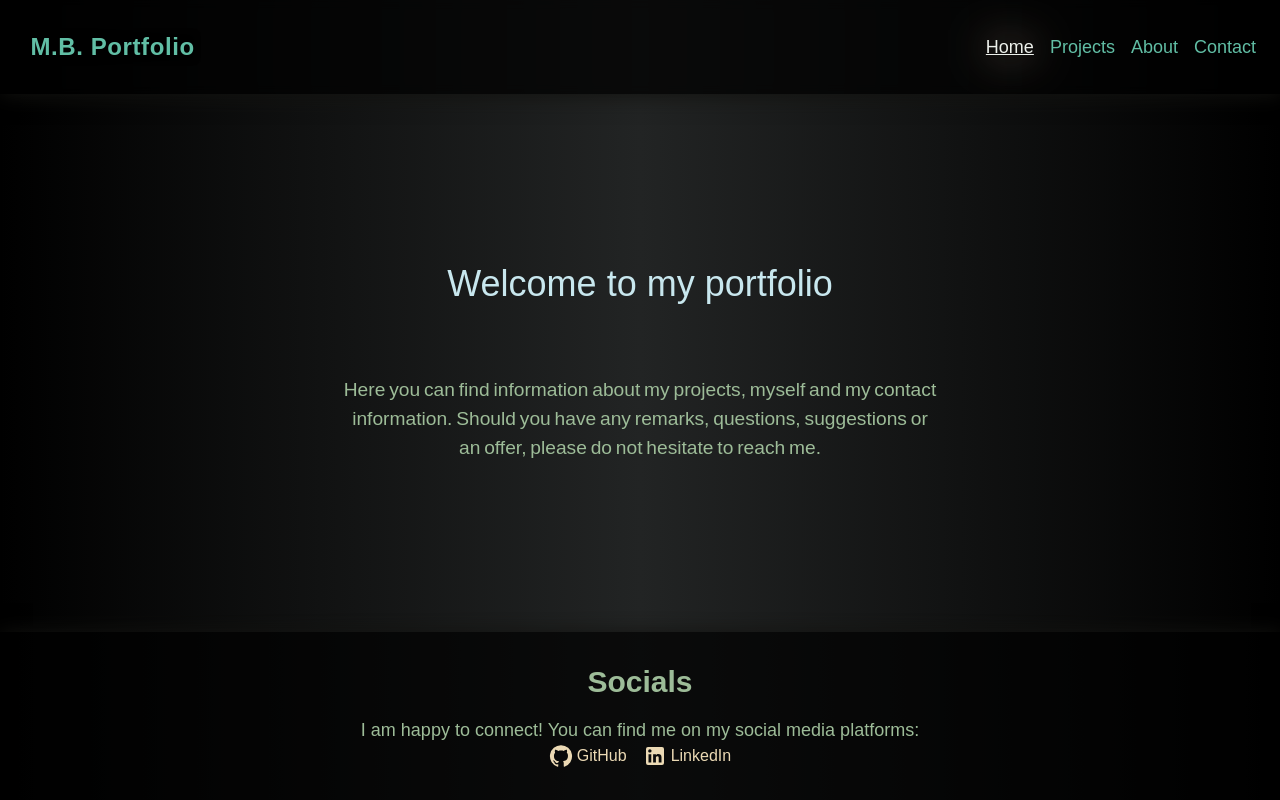
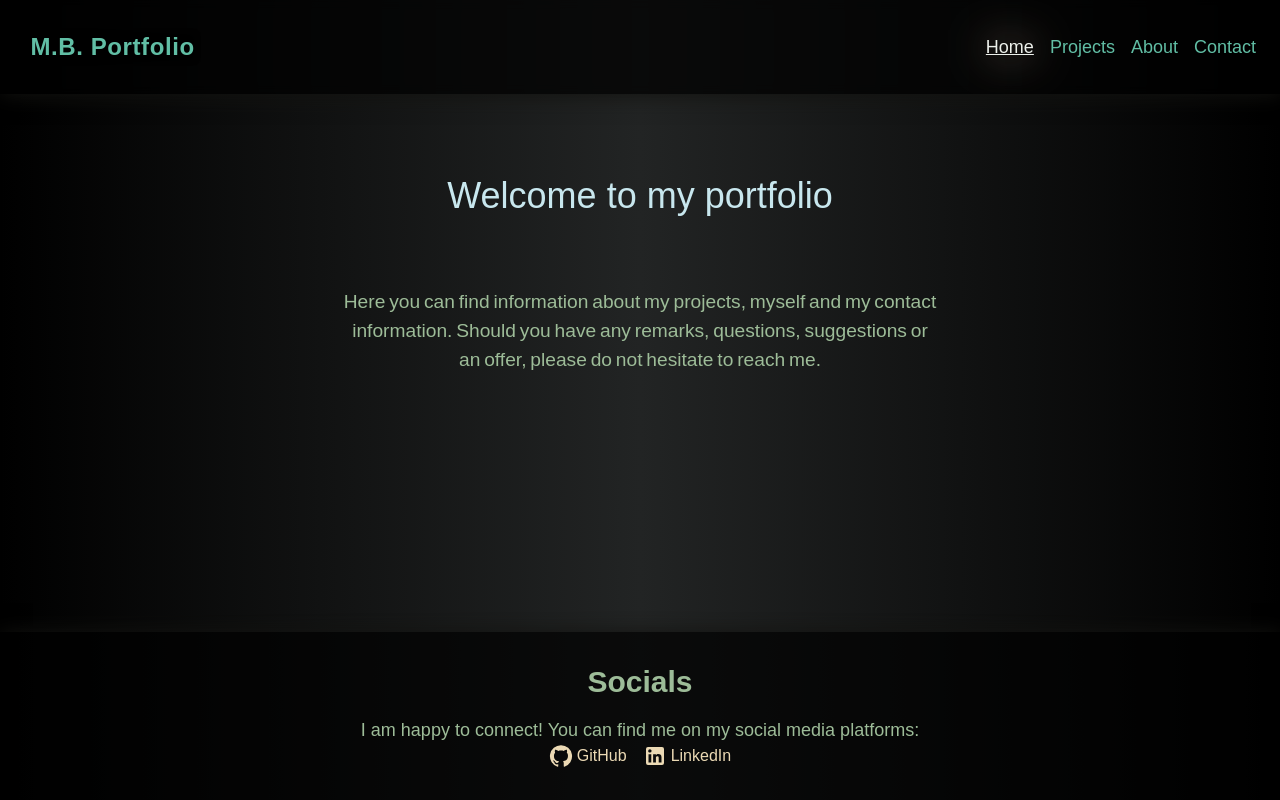
Before and after one commit to SpooRe91/mb-portfolio-app, a Next.js app in the folder mb-portfolio-app/: page / in a window 1280 px wide. Built offline with nearby package versions, Linux system fonts and the light colour scheme.

Commit message:
fix: fixed again padding issue, causing overlapping on landscape

```diff
--- a/mb-portfolio-app/src/app/contactMe/page.tsx
+++ b/mb-portfolio-app/src/app/contactMe/page.tsx
@@ -7,7 +7,7 @@ const Contact = () => {
     const { keyToText } = useExtractText();
 
     return (
-        <div className="w-full p-8 md:min-h-screen-h-md sm:min-h-screen-h-sm p-b-[11rem]flex md:flex-row sm:flex-col items-center">
+        <div className="w-full p-8 md:min-h-screen-h-md sm:min-h-screen-h-sm p-b-[11rem] flex md:flex-row sm:flex-col items-center">
             <div className="flex flex-col items-center">
                 <h1 className="md:text-4xl sm:text-xl font-bold text-colorDark mb-8">
                     {keyToText("CONTACT.HEADER")}
--- a/mb-portfolio-app/src/app/page.tsx
+++ b/mb-portfolio-app/src/app/page.tsx
@@ -6,7 +6,7 @@ const HomePage = () => {
 
     return (
         <div
-            className={`md:min-h-screen-h-md sm:min-h-screen-h-sm flex flex-col items-center justify-center max-w-4xl sm:gap-[0.5rem] md:mx-auto rounded-[8px] h-full relative`}
+            className={`md:min-h-screen-h-md sm:min-h-screen-h-sm flex flex-col items-center justify-center max-w-4xl sm:gap-[0.5rem] md:mx-auto rounded-[8px] h-full relative pb-[11rem]`}
         >
             <h1
                 className={`w-full text-center md:text-4xl md:px-5 md:py-8 sm:text-lg sm:px-3 sm:py-5 text-tech-text-color`}
```
